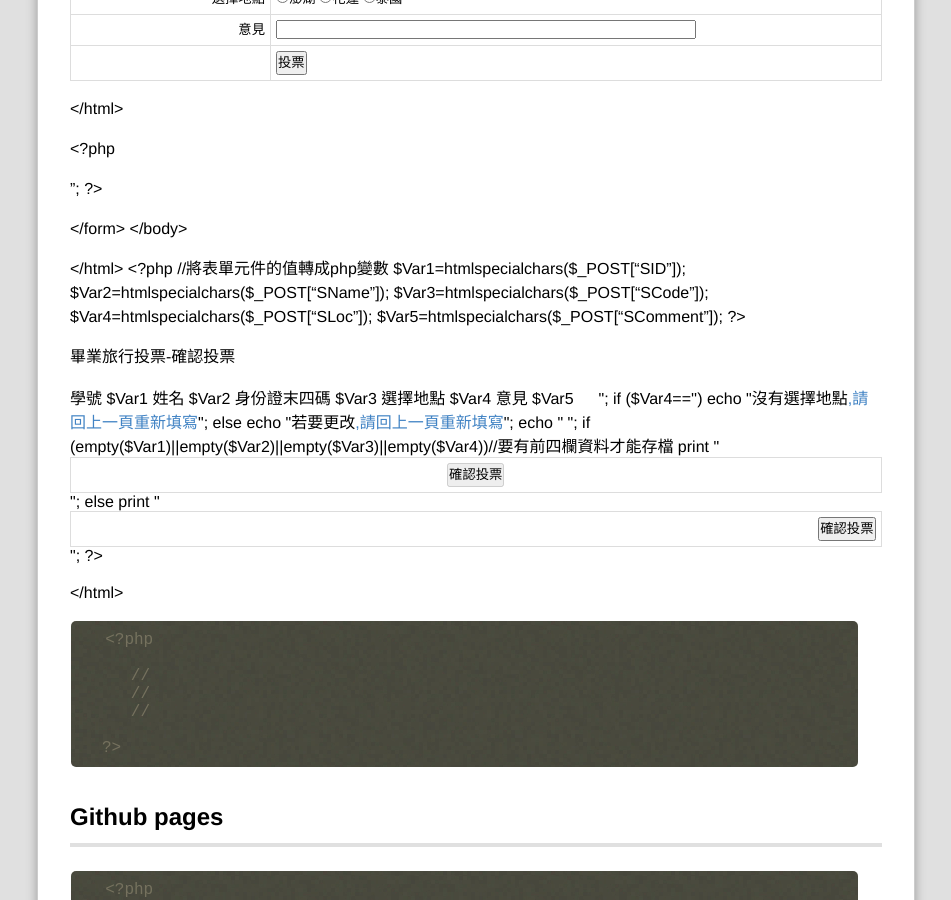
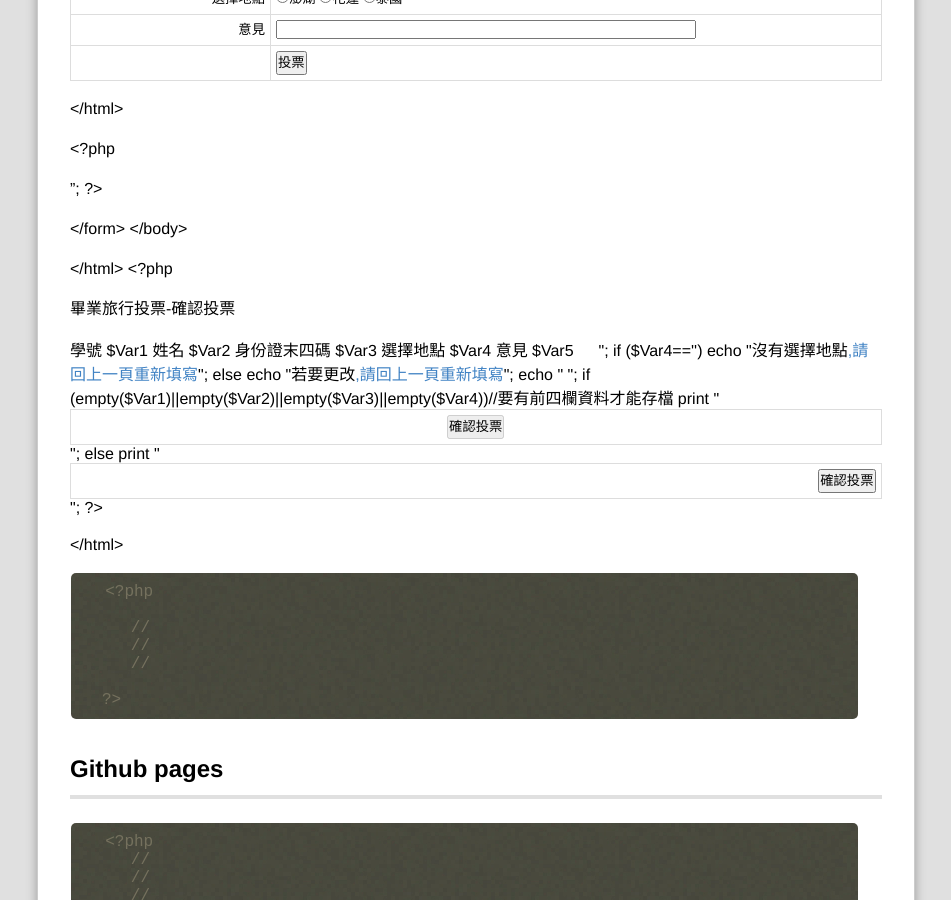
Before and after one commit to laoshay/webcourse, a Jekyll site: the page built from _posts/2017-10-25-Class6.md, in a window 1280 px wide and 900 px high, scrolled down 1122 px. Shown: the whole window, without its empty margins (18-969 px from the left). Built offline with Jekyll 4.4.1, drawn with Linux system fonts in a browser that asks for light colours; Markdown is read by kramdown in place of the engine named in the settings; comment, search, counter and statistics services are not loaded.

Commit message:
Update 2017-10-25-Class6.md

```diff
--- a/_posts/2017-10-25-Class6.md
+++ b/_posts/2017-10-25-Class6.md
@@ -99,13 +99,6 @@ echo "您的輸入是:$Var1";
 
 </html>
 <?php
-//將表單元件的值轉成php變數
-  $Var1=htmlspecialchars($_POST["SID"]);
-  $Var2=htmlspecialchars($_POST["SName"]);
-  $Var3=htmlspecialchars($_POST["SCode"]);
-  $Var4=htmlspecialchars($_POST["SLoc"]);
-  $Var5=htmlspecialchars($_POST["SComment"]);
-?>
 
 <head>
 <meta http-equiv="Content-Type" content="text/html; charset=utf-8" />
```
